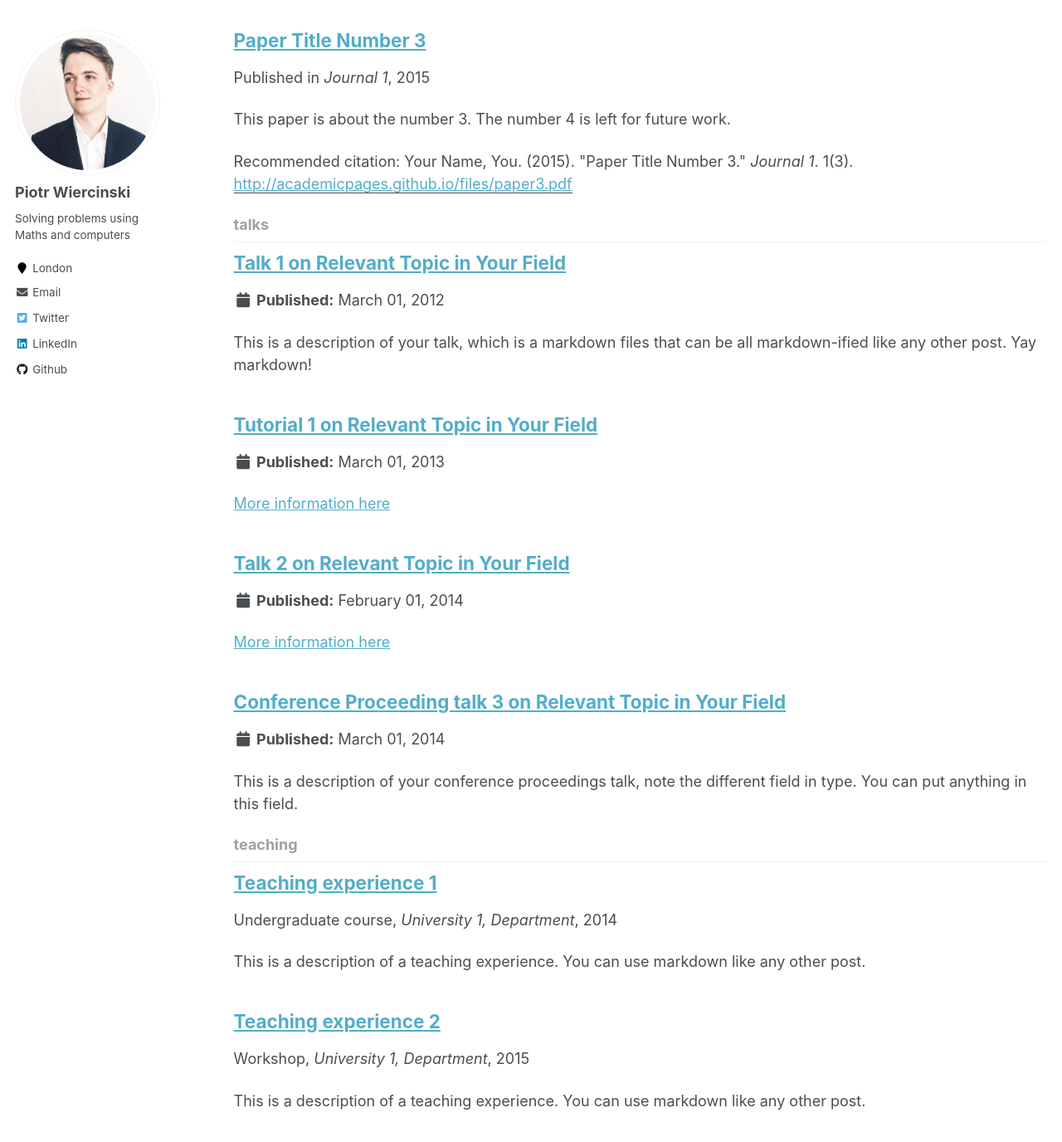
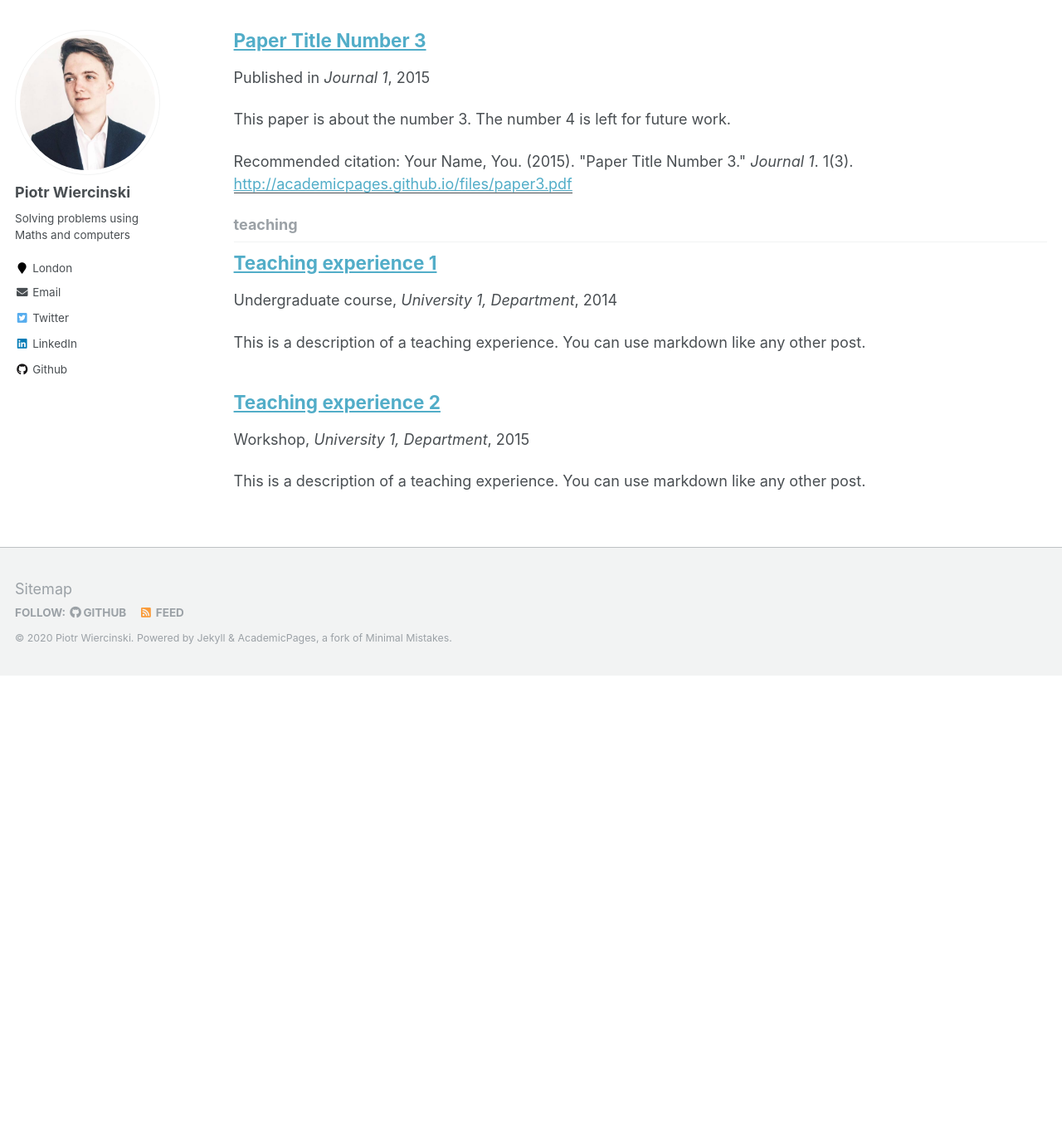
Before and after one commit to pwiercinski/piotrwiercinski.github.io, a Jekyll site: the page built from _pages/collection-archive.html, in a window 1280 px wide and 1400 px high, scrolled down 1627 px. Shown: the top 1376 px of the window at 83% size. Built offline with Jekyll 4.4.1, drawn with Linux system fonts in a browser that asks for light colours; after the commit the page ends 2441 px from its top, so only the background shows below that.

Commit message:
delete a lot of talks files

```diff
--- a/_config.yml
+++ b/_config.yml
@@ -158,9 +158,6 @@ collections:
   portfolio:
     output: true
     permalink: /:collection/:path/
-  talks:
-    output: true
-    permalink: /:collection/:path/
 
 
 # Defaults
@@ -210,14 +207,6 @@ defaults:
       author_profile: true
       share: true
       comment: true
-  # _talks
-  - scope:
-      path: ""
-      type: talks
-    values:
-      layout: talk
-      author_profile: true
-      share: true
 
 # Sass/SCSS
 sass:
--- a/_talks/2012-03-01-talk-1.md
+++ /dev/null
@@ -1,11 +0,0 @@
----
-title: "Talk 1 on Relevant Topic in Your Field"
-collection: talks
-type: "Talk"
-permalink: /talks/2012-03-01-talk-1
-venue: "UC San Francisco, Department of Testing"
-date: 2012-03-01
-location: "San Francisco, California"
----
-
-This is a description of your talk, which is a markdown files that can be all markdown-ified like any other post. Yay markdown!
--- a/_talks/2013-03-01-tutorial-1.md
+++ /dev/null
@@ -1,13 +0,0 @@
----
-title: "Tutorial 1 on Relevant Topic in Your Field"
-collection: talks
-type: "Tutorial"
-permalink: /talks/2013-03-01-tutorial-1
-venue: "UC-Berkeley Institute for Testing Science"
-date: 2013-03-01
-location: "Berkeley CA, USA"
----
-
-[More information here](http://exampleurl.com)
-
-This is a description of your tutorial, note the different field in type. This is a markdown files that can be all markdown-ified like any other post. Yay markdown!
--- a/_talks/2014-02-01-talk-2.md
+++ /dev/null
@@ -1,13 +0,0 @@
----
-title: "Talk 2 on Relevant Topic in Your Field"
-collection: talks
-type: "Talk"
-permalink: /talks/2014-02-01-talk-2
-venue: "London School of Testing"
-date: 2014-02-01
-location: "London, UK"
----
-
-[More information here](http://example2.com)
-
-This is a description of your talk, which is a markdown files that can be all markdown-ified like any other post. Yay markdown!
--- a/_talks/2014-03-01-talk-3.md
+++ /dev/null
@@ -1,11 +0,0 @@
----
-title: "Conference Proceeding talk 3 on Relevant Topic in Your Field"
-collection: talks
-type: "Conference proceedings talk"
-permalink: /talks/2014-03-01-talk-3
-venue: "Testing Institute of America 2014 Annual Conference"
-date: 2014-03-01
-location: "Los Angeles, CA"
----
-
-This is a description of your conference proceedings talk, note the different field in type. You can put anything in this field.
--- a/markdown_generator/talks.tsv
+++ /dev/null
@@ -1,5 +0,0 @@
-title	type	url_slug	venue	date	location	talk_url	description
-Talk 1 on Relevant Topic in Your Field	Talk	talk-1	UC San Francisco, Department of Testing	2012-03-01	San Francisco, California		This is a description of your talk, which is a markdown files that can be all markdown-ified like any other post. Yay markdown!
-Tutorial 1 on Relevant Topic in Your Field	Tutorial	tutorial-1	UC-Berkeley Institute for Testing Science	2013-03-01	Berkeley CA, USA	http://exampleurl.com	This is a description of your tutorial, note the different field in type. This is a markdown files that can be all markdown-ified like any other post. Yay markdown!
-Talk 2 on Relevant Topic in Your Field	Talk	talk-2	London School of Testing	2014-02-01	London, UK	http://example2.com	This is a description of your talk, which is a markdown files that can be all markdown-ified like any other post. Yay markdown!
-Conference Proceeding talk 3 on Relevant Topic in Your Field	Conference proceedings talk	talk-3	Testing Institute of America 2014 Annual Conference	2014-03-01	Los Angeles, CA		This is a description of your conference proceedings talk, note the different field in type. You can put anything in this field.
```
Also changed, not shown: markdown_generator/talks.py (deleted, +0 -110 lines), talkmap.py (deleted, +0 -43 lines), 2 other files.
